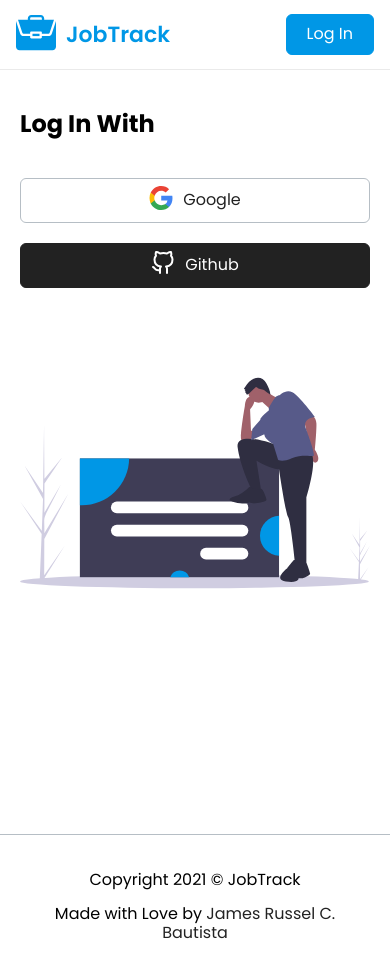
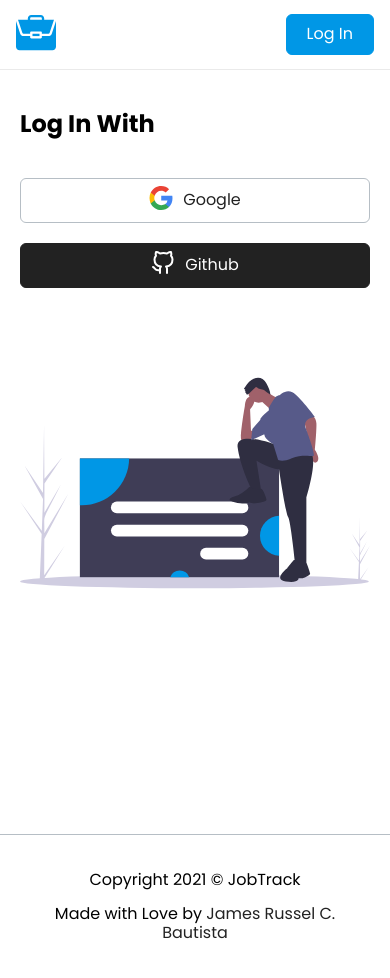
Before and after one commit to jrussumbrella/jobtrack, a Next.js app: page /login in a window 390 px wide. Built offline with nearby package versions, Linux system fonts and the light colour scheme; no server answers.

Commit message:
hide header title on mobile

```diff
--- a/components/core/header/Header.module.css
+++ b/components/core/header/Header.module.css
@@ -12,9 +12,10 @@
 }
 
 .headerTitle {
-  font-size: 22px;
+  font-size: 17px;
   color: var(--color-primary);
   font-weight: 600;
+  display: none;
 }
 
 .headerLogo {
@@ -42,3 +43,10 @@
   display: flex;
   align-items: center;
 }
+
+@media only screen and (min-width: 1024px) {
+  .headerTitle {
+    display: block;
+    font-size: 22px;
+  }
+}
```
